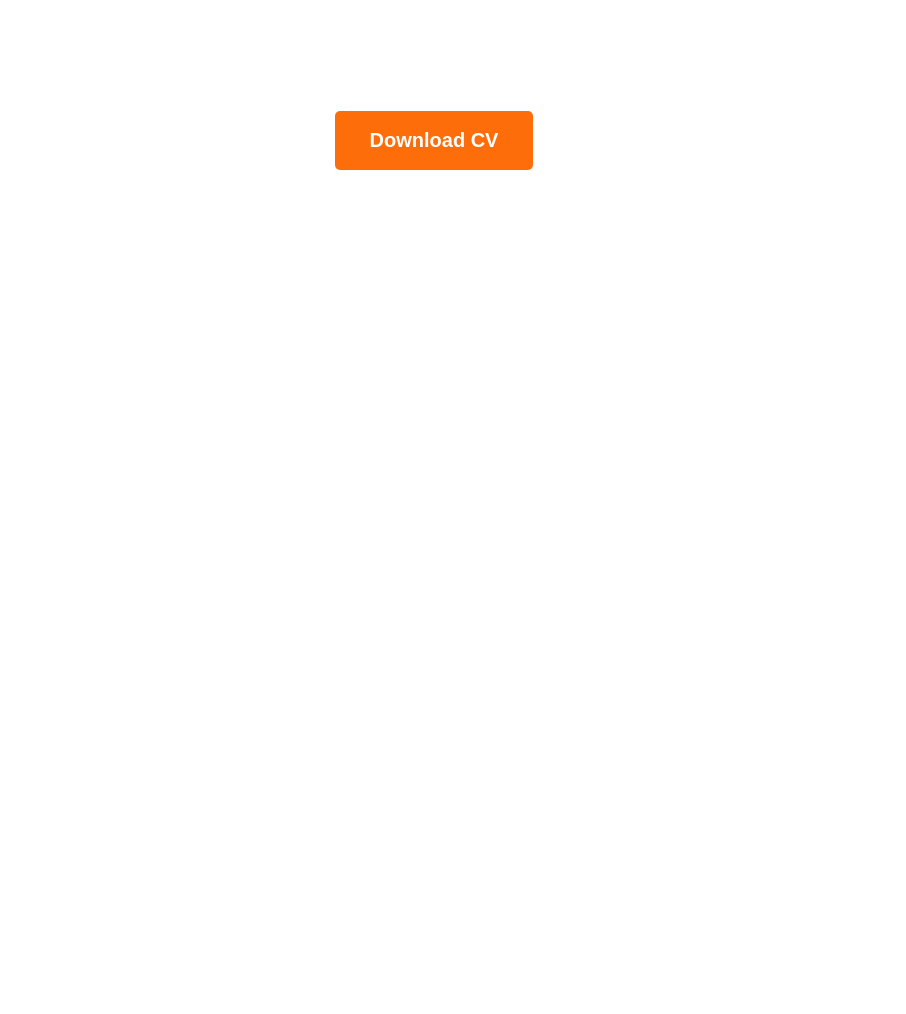
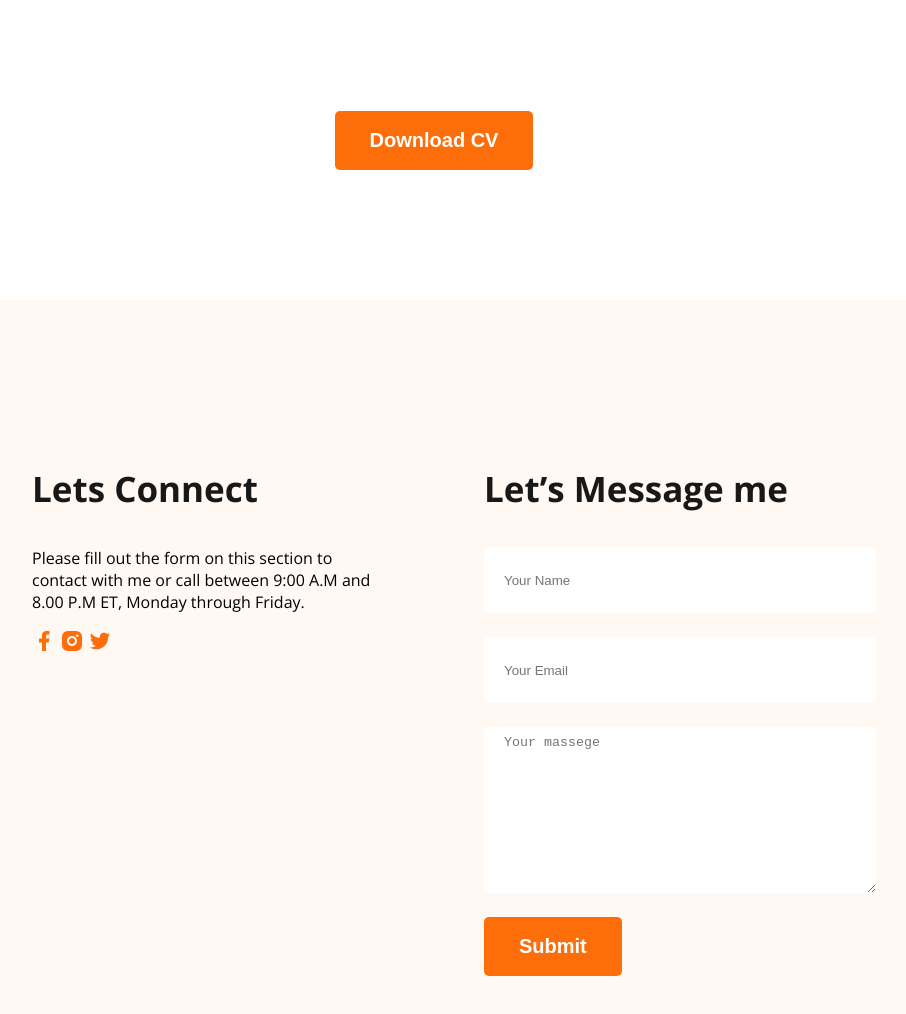
Before and after one commit to ibrahimraj2/web-developer-portfolio, a plain HTML site: page index.html in a window 1280 px wide. Shown: the part 3423-4437 px from the top of the page, without its empty margins (206-1112 px from the left). Before the commit the page ends 3723 px from the top, so only its background shows below. Drawn offline with nearby package versions, Linux system fonts and the light colour scheme.

Commit message:
added footer section

```diff
--- a/index.html
+++ b/index.html
@@ -150,8 +150,25 @@
             </section>
 
       </main>
-      <footer>
-
+      <footer class="secondary-bg">
+            <div class="footer-column">
+                  <h3 class="section-title">Lets Connect</h3>
+                  <p>Please fill out the form on this section to contact with me or call between 9:00 A.M and 8.00 P.M ET, Monday through Friday.</p>
+                  <div>
+                        <a href="#"><img src="images/icons/facebook.png" alt="facebook"></a>
+                        <a href="#"><img src="images/icons/insta.png" alt="instagram"></a>
+                        <a href="#"><img src="images/icons/twitter.png" alt="twitter"></a>
+                  </div>
+            </div>
+            <div class="footer-column">
+                  <h3 class="section-title">Let’s Message me</h3>
+                  <form action="#">
+                        <input type="text" placeholder="Your Name">
+                        <input type="email" placeholder="Your Email">
+                        <textarea name="" id="" cols="30" rows="10" placeholder="Your massege"></textarea>
+                        <input class="btn-primary" type="submit" value="Submit">
+                  </form>
+            </div>
       </footer>
 </body>
 </html>
--- a/style/style.css
+++ b/style/style.css
@@ -190,3 +190,38 @@ main section{
 .btn-div{
       margin-top: 40px;
 }
+
+
+/* footer style css  */
+footer{
+      padding: 130px 230px;
+      display: flex;
+      gap: 100px;
+}
+
+.footer-column{
+      width: 50%;
+}
+
+footer input[type="text"], footer input[type="email"]{
+      height: 50px;
+      border-radius: 5px;
+      background-color: #fff;
+      display: block;
+      width: 100%;
+      padding: 8px 20px;
+      color: #757575;
+      margin-bottom: 24px;
+      border: none;
+}
+footer textarea{
+      /* height: 50px; */
+      border-radius: 5px;
+      background-color: #fff;
+      display: block;
+      width: 100%;
+      padding: 8px 20px;
+      color: #757575;
+      margin-bottom: 24px;
+      border: none;
+}
```
